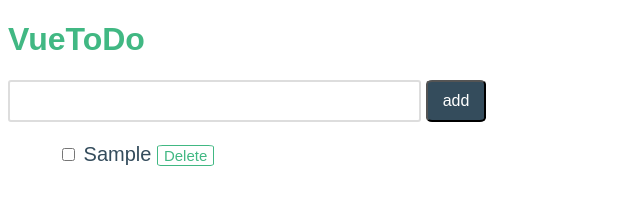
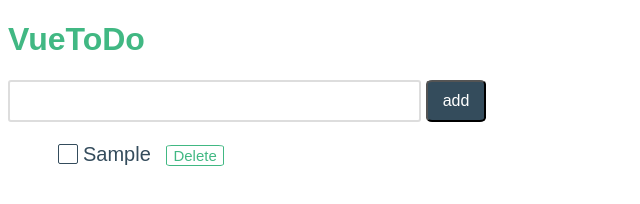
Before and after one commit to ayaka-ramens/VueToDo, a plain HTML site: page index.html in a window 1280 px wide. Both pictures are taken after typing "Sample" into the empty fields and a click on the button "add". Shown: the full height of the page, 0-640 px from the left. Drawn offline with nearby package versions, Linux system fonts and the light colour scheme.

Commit message:
スタイルの修正

```diff
--- a/index.html
+++ b/index.html
@@ -15,17 +15,17 @@
         add
       </button>
       <ul>
-        <li v-for="(task, index) in tasks">
+        <li v-for="(task, index) in tasks" class="checkbox-input">
+          <input type="checkbox" :id="'complete-checkbox' + index" v-model="task.isDone" @change="taskComplete">
           <label :for="'complete-checkbox' + index">
-          <input type="checkbox" :id="'complete-checkbox' + index" v-model="task.isDone" @change="taskComplete">
-          <span :class="{ done: task.isDone }">{{ task.item }}</span>
+            <span :class="{ done: task.isDone }">{{ task.item }}</span>
           </label>
           <button class="delete-button" @click="deleteTask(index)">Delete</button>
         </li>
       </ul>
     </form>
   </div>
-  <script src="https://cdn.jsdelivr.net/npm/vue@2.6.11/dist/vue.js"></script>
+  <script src="https://cdn.jsdelivr.net/npm/vue@2.6.11"></script>
   <script src="app.js"></script>
 </body>
 </html>
--- a/style.css
+++ b/style.css
@@ -26,6 +26,51 @@ body {
   cursor: pointer;
 }
 
+input[type=checkbox] {
+  display: none;
+}
+
+.checkbox-input input[type="checkbox"] + label {
+  display: none;
+  cursor: pointer;
+  display: inline-block;
+  position: relative;
+  padding-left: 25px;
+  padding-right: 10px;
+}
+
+.checkbox-input input[type="checkbox"] + label::before {
+  content: "";
+  position: absolute;
+  display: block;
+  box-sizing: border-box;
+  width: 20px;
+  height: 20px;
+  margin-top: -10px;
+  left: 0;
+  top: 50%;
+  border: 1px solid;
+  border-color:  #344c5c;
+  border-radius: 10%;
+}
+
+.checkbox-input input[type="checkbox"]:checked + label::after{
+  content: "";
+  position: absolute;
+  display: block;
+  box-sizing: border-box;
+  width: 18px;
+  height: 9px;
+  margin-top: -9px;
+  top: 50%;
+  left: 3px;
+  transform: rotate(-45deg);
+  border-bottom: 3px solid;
+  border-left: 3px solid;
+  border-color:  #344c5c;
+  border-radius: 10%;
+}
+
 .delete-button {
   font-size: 15px;
   display: inline-block;
@@ -45,11 +90,11 @@ ul {
   display: none;
 }
 
+.done {
+  text-decoration: line-through;
+}
+
 li {
   font-size: 20px;
   padding: 5px 10px;
 }
-
-li > span.done {
-  text-decoration: line-through;
-}
```
